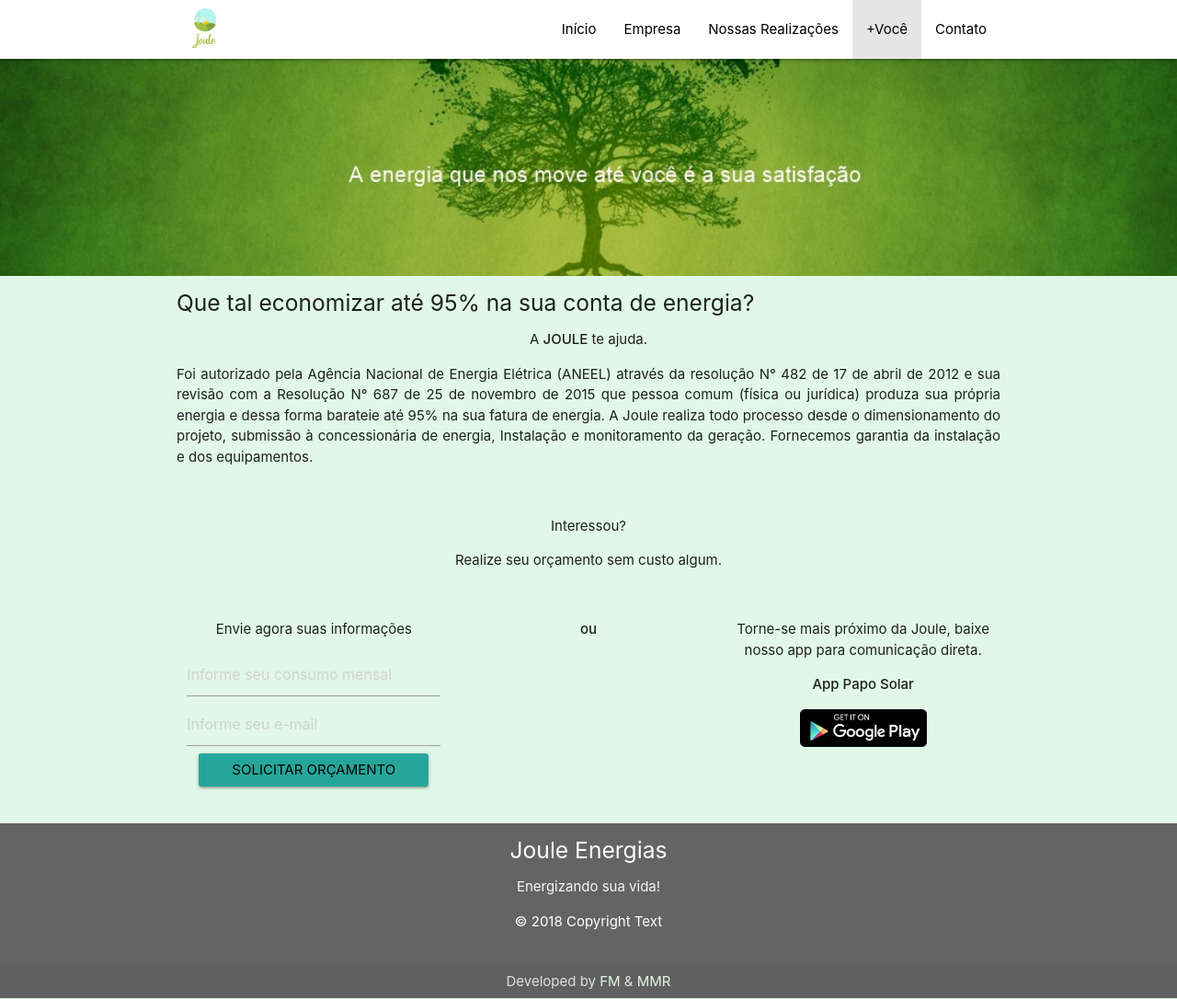
After one commit to lolmanxd/Joule-Energias, a PHP site: page /voce.php in a window 1280 px wide. The commit adds this page. Shown: the whole page at 92% size. Run offline with PHP 8.4, Linux system fonts and the light colour scheme; some libraries are stand-ins or nearby versions.

Commit message:
adicionando algumas alterações, os arquivos php, site quase finalizado, faltando só o bg home

```diff
--- a/css/style.css
+++ b/css/style.css
@@ -1,5 +1,5 @@
 .color-joule {
-    background-color: #fff8ea !important;
+    background-color: white !important;
 }
 
 .gray {
--- a/empresa.html
+++ b/empresa.html
@@ -22,9 +22,9 @@
         <div class="navbar-fixed">
             <nav class="color-joule" role="navigation">
                 <div class="nav-wrapper container">
-                    <a href="home.html"><img class="logo-joule brand-logo" src="imgs/Joule_logo.png" alt="Joule Energias logo"></a>
+                    <a href="home.php"><img class="logo-joule brand-logo" src="imgs/Joule_logo.png" alt="Joule Energias logo"></a>
                     <ul class="right hide-on-med-and-down">
-                        <li><a href="home.html" class="black-text">Início</a></li>
+                        <li><a href="home.php" class="black-text">Início</a></li>
                         <li class="active" ><a href="empresa.html" class="black-text">Empresa</a></li>
                         <li><a href="nossasRealizacoes.html" class="black-text">Nossas Realizações</a></li>
                         <li><a href="voce.php" class="black-text">+Você</a></li>
@@ -32,7 +32,7 @@
                     </ul>
 
                     <ul id="nav-mobile" class="sidenav">
-                        <li><a href="home.html" class="black-text">Início</a></li>
+                        <li><a href="home.php" class="black-text">Início</a></li>
                         <li class="active"><a href="empresa.html" class="black-text">Empresa</a></li>
                         <li><a href="nossasRealizacoes.html" class="black-text">Nossas Realizações</a></li>
                         <li><a href="voce.php" class="black-text">+Você</a></li>
--- /dev/null
+++ b/enviarEmail.php
@@ -0,0 +1,47 @@
+<?php
+$email = (isset($_POST['email'])) ? $_POST['id'] : "emailembranco@hotmail.com";
+$consumoMensal = (isset($_POST['consumoMensal'])) ? $_POST['consumoMensal'] : 0;
+
+$arquivo= "<style type='text/css'>
+  body {
+  margin:0px;
+  font-family:Verdane;
+  font-size:12px;
+  color: #666666;
+  }
+  a{
+  color: #666666;
+  text-decoration: none;
+  }
+  a:hover {
+  color: #FF0000;
+  text-decoration: none;
+  }
+  </style>
+
+  <html>
+        <table width='510' border='1' cellpadding='1' cellspacing='1' bgcolor='#CCCCCC'>
+            <tr>
+              <td>
+  <tr>
+                 <td width='500'>Consumo Mensal: $consumoMensal </td>
+                </tr>
+                <tr>
+                  <td width='320'>E-mail: $email <b></b></td>
+     </tr>
+        </table>
+  </html>
+  ";
+
+$emailEnviar = "fabiio.mariiano@gmail.com";
+$destino = $emailEnviar;
+$assunto = "Orçamento Site Joule Energias";
+
+$headers  = 'MIME-Version: 1.0' . "\r\n";
+      $headers .= 'Content-type: text/html; charset=iso-8859-1' . "\r\n";
+      $headers .= 'From: <$email>';
+  //$headers .= "Bcc: $EmailPadrao\r\n";
+
+$enviarEmail = mail($destino, $assunto, $arquivo, $headers);
+
+?>
--- a/nossasRealizacoes.html
+++ b/nossasRealizacoes.html
@@ -23,9 +23,9 @@
         <div class="navbar-fixed">
             <nav class="color-joule" role="navigation">
                 <div class="nav-wrapper container">
-                    <a href="home.html"><img class="logo-joule brand-logo" src="imgs/Joule_logo.png" alt="Joule Energias logo"></a>
+                    <a href="home.php"><img class="logo-joule brand-logo" src="imgs/Joule_logo.png" alt="Joule Energias logo"></a>
                     <ul class="right hide-on-med-and-down">
-                        <li><a href="home.html" class="black-text">Início</a></li>
+                        <li><a href="home.php" class="black-text">Início</a></li>
                         <li><a href="empresa.html" class="black-text">Empresa</a></li>
                         <li class="active" ><a href="nossasRealizacoes.html" class="black-text">Nossas Realizações</a></li>
                         <li><a href="voce.php" class="black-text">+Você</a></li>
@@ -33,7 +33,7 @@
                     </ul>
 
                     <ul id="nav-mobile" class="sidenav">
-                        <li><a href="home.html" class="black-text">Início</a></li>
+                        <li><a href="home.php" class="black-text">Início</a></li>
                         <li><a href="empresa.html" class="black-text">Empresa</a></li>
                         <li class="active"><a href="nossasRealizacoes.html" class="black-text">Nossas Realizações</a></li>
                         <li><a href="voce.php" class="black-text">+Você</a></li>
--- /dev/null
+++ b/voce.php
@@ -0,0 +1,137 @@
+<!DOCTYPE html>
+<html>
+    <head>
+        <!--Import Google Icon Font-->
+        <link href="https://fonts.googleapis.com/icon?family=Material+Icons" rel="stylesheet">
+        <!--Import materialize.css-->
+        <link type="text/css" rel="stylesheet" href="css/materialize.css"  media="screen,projection"/>
+        <link href="css/style.css" type="text/css" rel="stylesheet" media="screen,projection"/>
+
+        <title>Joule Energias</title>
+
+        <!--Let browser know website is optimized for mobile-->
+        <meta name="viewport" content="width=device-width, initial-scale=1.0"/>
+        <meta http-equiv="Content-Type" content="text/html; charset=utf-8">
+
+        <link rel="icon" href="imgs/Joule_logo_png.ico" type="image/x-icon" />
+        <link rel="shortcut icon" href="imgs/Joule_logo_png.ico" type="image/x-icon" />
+    </head>
+
+    <body class="fundo">
+            <!-- NAVBAR -->
+            <div class="navbar-fixed">
+                <nav class="color-joule" role="navigation">
+                    <div class="nav-wrapper container">
+                        <a href="home.php"><img class="logo-joule brand-logo" src="imgs/Joule_logo.png" alt="Joule Energias logo"></a>
+                        <ul class="right hide-on-med-and-down">
+                            <li><a href="home.php" class="black-text">Início</a></li>
+                            <li><a href="empresa.html" class="black-text">Empresa</a></li>
+                            <li><a href="nossasRealizacoes.html" class="black-text">Nossas Realizações</a></li>
+                            <li class="active"><a href="voce.php" class="black-text">+Você</a></li>
+                            <li><a href="contato.html" class="black-text">Contato</a></li>
+                        </ul>
+
+                        <ul id="nav-mobile" class="sidenav">
+                            <li><a href="home.php" class="black-text">Início</a></li>
+                            <li><a href="empresa.html" class="black-text">Empresa</a></li>
+                            <li><a href="nossasRealizacoes.html" class="black-text">Nossas Realizações</a></li>
+                            <li class="active"><a href="voce.php" class="black-text">+Você</a></li>
+                            <li><a href="contato.html" class="black-text">Contato</a></li>
+                        </ul>
+                        <a href="#" data-target="nav-mobile" class="sidenav-trigger"><i class="material-icons">menu</i></a>
+                    </div>
+                </nav>
+            </div>
+
+
+        <?php include("enviarEmail.php"); ?>
+        <!-- CONTENT -->
+        <div class="parallax-container valign-wrapper" style=" height: 300px;">
+            <div class="parallax"><img src="imgs/bg1-voce.jpg" alt="Unsplashed background img 3"></div>
+            <div id="portfolio" ></div>
+        </div>
+
+        <div class="">
+            <div class="row container">
+
+                <h5>Que tal economizar até 95% na sua conta de energia?</h5>
+                <p class="center">A <strong>JOULE</strong> te ajuda.</p>
+                <p class="text-justify">Foi autorizado pela Agência Nacional de Energia Elétrica (ANEEL)
+                    através da resolução N° 482 de 17 de abril de 2012 e sua revisão
+                    com a Resolução N° 687 de 25 de novembro de 2015 que pessoa comum
+                    (física ou jurídica) produza sua própria energia e dessa forma barateie
+                    até 95% na sua fatura de energia. A Joule realiza todo processo desde
+                    o dimensionamento do projeto, submissão à concessionária de energia,
+                    Instalação e monitoramento da geração. Fornecemos garantia da instalação
+                    e dos equipamentos.</p>
+                <br/>
+                <p class="center">Interessou?</p>
+                <p class="center">Realize seu orçamento sem custo algum.</p>
+                <br/>
+                <div class="row">
+                    <div class="col s12 m4 l4 center">
+                        <p>Envie agora suas informações</p>
+                        <form action="voce.php" name="form_voce" method="post">
+                        <input type="text" name="consumoMensal" id="consumoMensal" placeholder="Informe seu consumo mensal">
+                        <input type="email" name="email" id="email" placeholder="Informe seu e-mail">
+                        <input type="submit" name="enviar" class="waves-effect waves-light btn" value="Solicitar Orçamento">
+                        </form>
+                    </div>
+                    <div class="col s12 m4 l4">
+                        <p class="center"><strong>ou</strong></p>
+                    </div>
+                    <div class="col s12 m4 l4 center">
+                        <p>
+                            Torne-se mais próximo da Joule, baixe nosso app para comunicação direta.
+                        </p>
+                        <p>
+                           <strong>App Papo Solar</strong>
+                        </p>
+                                           <!-- Modal Trigger -->
+                        <a class="modal-trigger" href="#modal1"><img src="imgs/img_play_store.png" class="img-play-store-voce"  alt="Link para playstore"></a>
+                                            <!-- Modal Structure -->
+                        <div id="modal1" class="modal">
+                            <div class="modal-content">
+                                <h4>Em breve</h4>
+                                <p>O app está sendo construído...</p>
+                            </div>
+                            <div class="modal-footer">
+                                <a href="#!" class="modal-action modal-close waves-effect waves-green btn-flat">Ok</a>
+                            </div>
+                        </div>
+                    </div>
+                </div>
+            </div>
+        </div>
+
+
+        <!-- FOOTER -->
+
+        <footer class="page-footer gray">
+            <div class="container">
+                <div class="row">
+                <div class="col s12 center">
+                    <h5 class="white-text">Joule Energias</h5>
+                    <p class="grey-text text-lighten-4">Energizando sua vida!</p>
+                    <p>© 2018 Copyright Text</p>
+                </div>
+                </div>
+            </div>
+            <div class="footer-copyright">
+                <div class="container center">
+                    Developed by <a class="link-footer" href="https://github.com/fabiiomariiano">FM</a> & <a class="link-footer" href="https://github.com/lolmanxd">MMR</a>
+                </div>
+            </div>
+        </footer>
+
+
+        <script type="text/javascript" src="https://code.jquery.com/jquery-3.2.1.min.js"></script>
+        <script type="text/javascript" src="js/materialize.min.js"></script>
+        <script type="text/javascript" src="js/init.js"></script>
+        <script>
+            $(document).ready(function(){
+                $('.modal').modal();
+            });
+        </script>
+    </body>
+</html>
```
Also changed, not shown: contato.html (+4 -10 lines), home.html (+11 -11 lines), home.php (added, +98 -0 lines), salveArvore.php (added, +23 -0 lines), imgs/bg-home1.jpeg (added), imgs/photothumb.db (added), imgs/projeto_01_02.jpeg.
